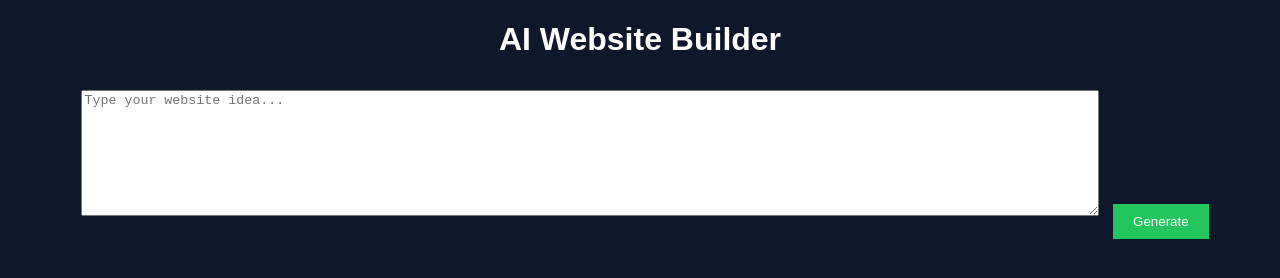
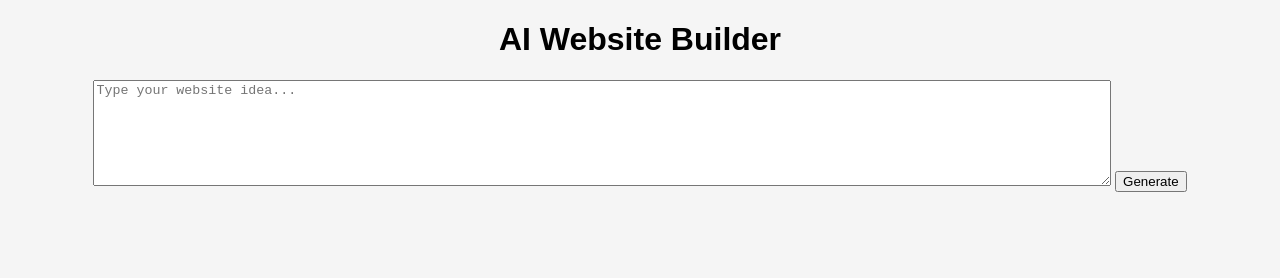
Before and after one commit to wabsit/Reyansh-AI-Builder, a website: page index.html in a window 1280 px wide. Drawn offline with Linux system fonts and the light colour scheme.

Commit message:
style.css
Changed background color to light gray and adjusted textarea height.

```diff
--- a/style.css
+++ b/style.css
@@ -1,27 +1,10 @@
 body {
   font-family: Arial;
   text-align: center;
-  background: #0f172a;
-  color: white;
+  background: #f5f5f5;
 }
 
 textarea {
   width: 80%;
-  height: 120px;
-  margin: 10px;
+  height: 100px;
 }
-
-button {
-  padding: 10px 20px;
-  background: #22c55e;
-  border: none;
-  color: white;
-  cursor: pointer;
-}
-
-iframe {
-  width: 90%;
-  height: 400px;
-  background: white;
-  margin-top: 20px;
-}
```
